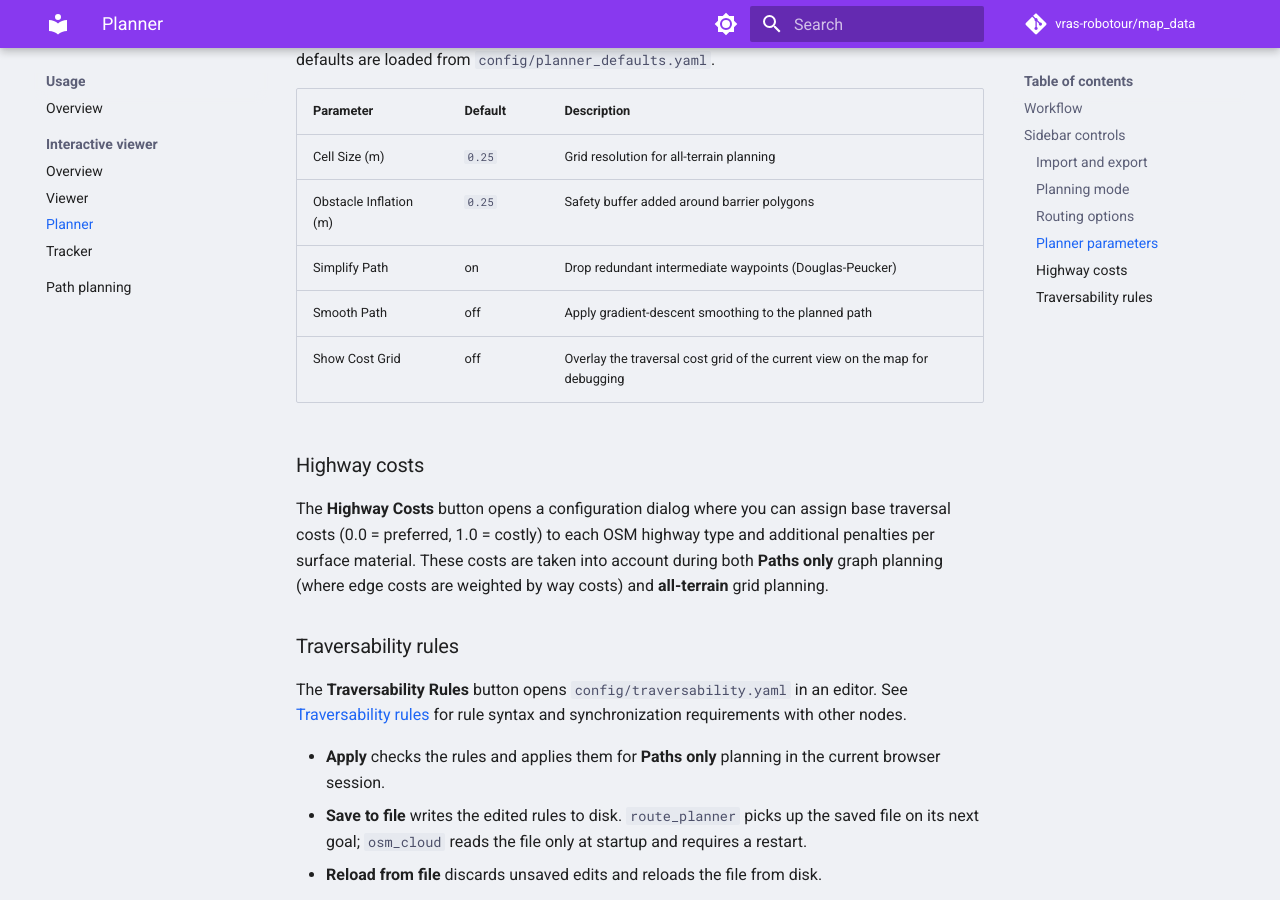
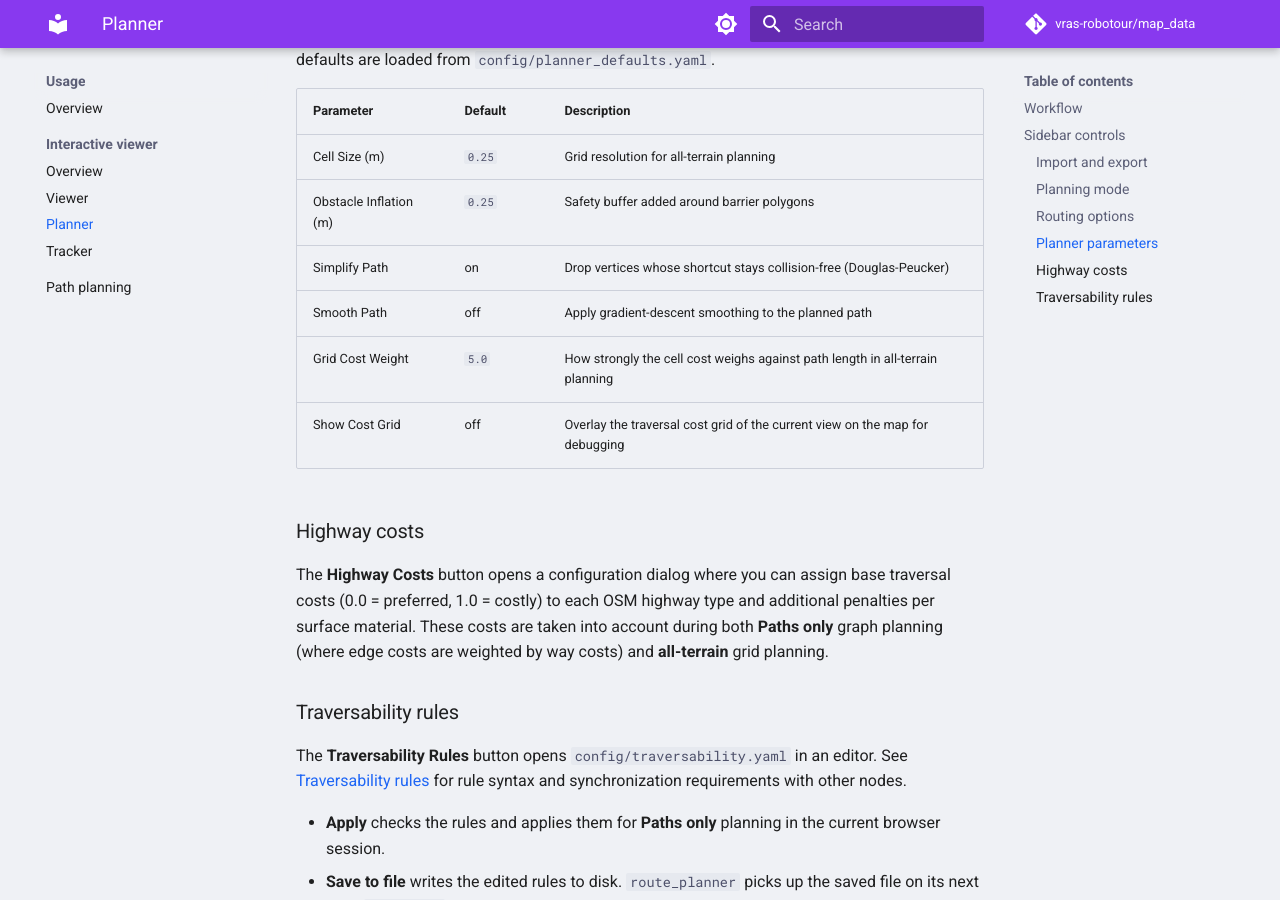
Before and after one commit to vras-robotour/map_data, an MkDocs documentation site: the page built from docs/viewer_planner.md, in a window 1280 px wide and 900 px high, scrolled down 1905 px. Built offline with MkDocs 1.6.1 and Material for MkDocs 9.7.7, drawn with Linux system fonts in a browser that asks for light colours; comment, search, counter and statistics services are not loaded.

Commit message:
docs: viewer planner: grid cost weight field, simplify semantics

```diff
--- a/docs/viewer_planner.md
+++ b/docs/viewer_planner.md
@@ -60,8 +60,9 @@ from `config/planner_defaults.yaml`.
 |-----------|---------|-------------|
 | Cell Size (m) | `0.25` | Grid resolution for all-terrain planning |
 | Obstacle Inflation (m) | `0.25` | Safety buffer added around barrier polygons |
-| Simplify Path | on | Drop redundant intermediate waypoints (Douglas-Peucker) |
+| Simplify Path | on | Drop vertices whose shortcut stays collision-free (Douglas-Peucker) |
 | Smooth Path | off | Apply gradient-descent smoothing to the planned path |
+| Grid Cost Weight | `5.0` | How strongly the cell cost weighs against path length in all-terrain planning |
 | Show Cost Grid | off | Overlay the traversal cost grid of the current view on the map for debugging |
 
 ### Highway costs
```
